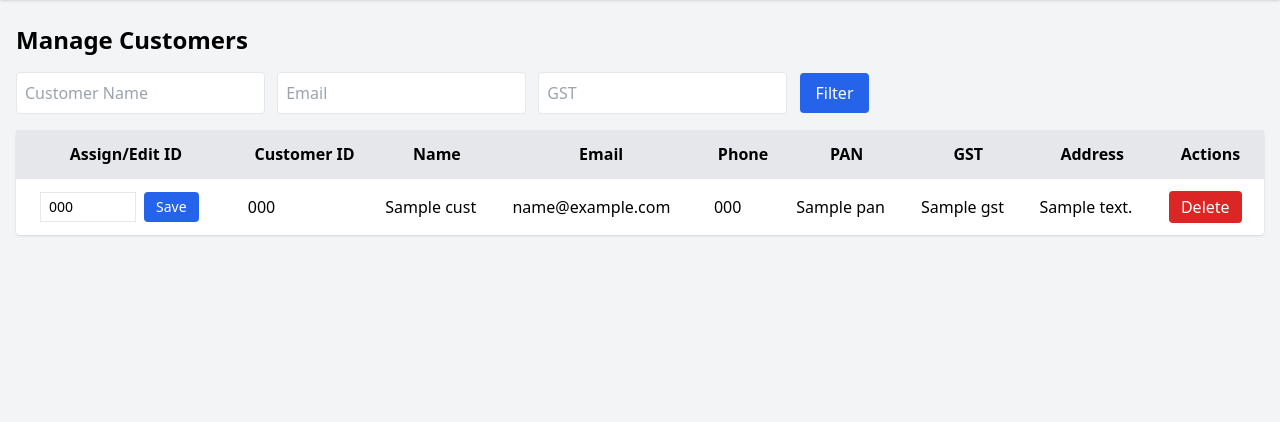
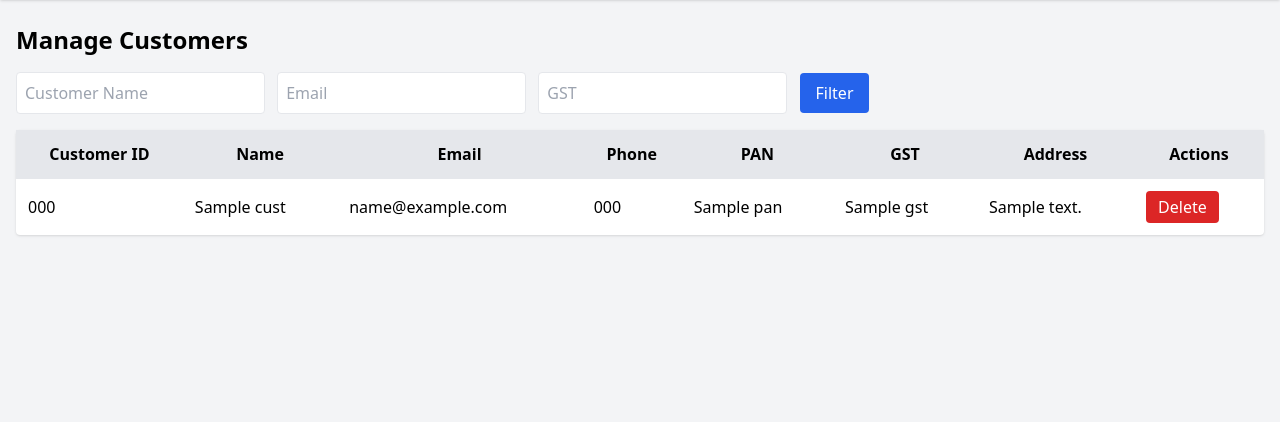
Before and after one commit to Ashmit12092000/certificatevalidator, a Flask app: template templates/manage_customers.html in a window 1280 px wide. Shown: the part 64-486 px from the top of the page. Run offline with Flask 3, Linux system fonts and the light colour scheme; a user stored in the database is signed in; the template is opened without the code that fills it: most values are stand-ins (such as "Sample title", 1, 10 or a date in 2020); some libraries are stand-ins or nearby versions.

Commit message:
Update manage_customers.html

```diff
--- a/templates/manage_customers.html
+++ b/templates/manage_customers.html
@@ -14,9 +14,6 @@
   <table class="min-w-full bg-white rounded shadow">
     <thead class="bg-gray-200">
       <tr>
-        {% if session['role'] == 'admin' %}
-      <th class="p-3">Assign/Edit ID</th>
-      {% endif %}
         <th class="p-3">Customer ID</th>
         <th class="p-3">Name</th>
         <th class="p-3">Email</th>
@@ -32,17 +29,8 @@
     <tbody id="customerTable">
       {% for cust in customers %}
       <tr  class="border-t">
-        {% if session['role'] == 'admin' %}
-    <td class="py-2 px-4">
-        <form action="{{ url_for('update_customer_code') }}" method="POST" class="flex space-x-2">
-            <input type="hidden" name="customer_id" value="{{ cust['id'] }}">
-            <input type="text" name="customer_code" value="{{ cust['code'] or '' }}" class="border px-2 py-1 text-sm w-24" placeholder="Enter ID">
-            <button type="submit" class="bg-blue-600 text-white px-3 py-1 text-sm rounded hover:bg-blue-700">Save</button>
-        </form>
-    </td>
-    {% endif %}
+
         <td class="p-3">{{ cust.code }}</td>
-
         <td class="p-3">{{ cust.name }}</td>
         <td class="p-3">{{ cust.email }}</td>
         <td class="p-3">{{ cust.phone }}</td>
@@ -67,14 +55,15 @@ function applyFilters(){
   let name = document.getElementById('filterName').value.toLowerCase();
   let email = document.getElementById('filterEmail').value.toLowerCase();
   let gst  = document.getElementById('filterGST').value.toLowerCase();
-  document.querySelectorAll('#customerTable tr').forEach(r=>{
+  document.querySelectorAll('#customerTable tr').forEach(r => {
     let cols = r.querySelectorAll('td');
     let show = true;
-    if(name && !cols[0].textContent.toLowerCase().includes(name)) show = false;
-    if(email && !cols[1].textContent.toLowerCase().includes(email)) show = false;
-    if(gst  && !cols[4].textContent.toLowerCase().includes(gst))  show = false;
+    if(name && !cols[1].textContent.toLowerCase().includes(name)) show = false;
+    if(email && !cols[2].textContent.toLowerCase().includes(email)) show = false;
+    if(gst && !cols[5].textContent.toLowerCase().includes(gst)) show = false;
     r.style.display = show ? '' : 'none';
   });
 }
+
 </script>
 {% endblock %}
```
